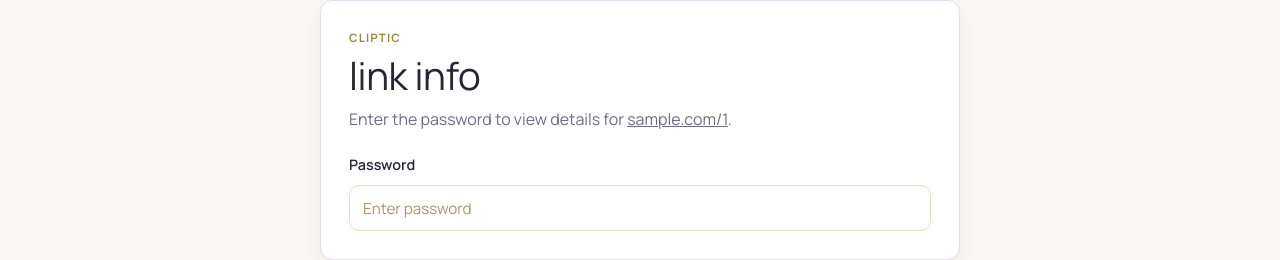
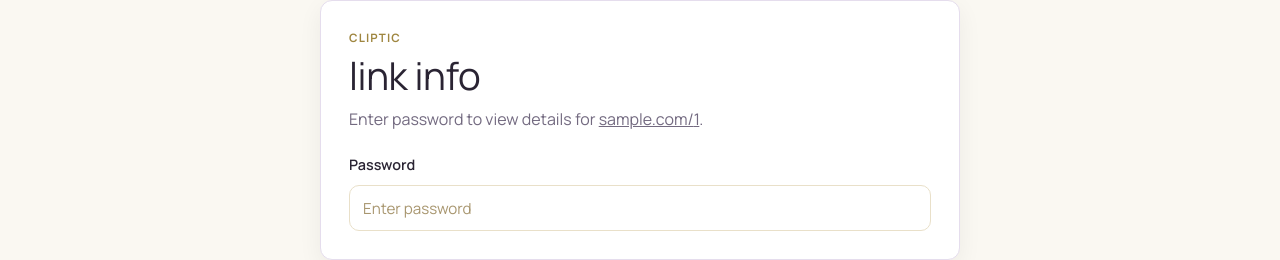
Before and after one commit to mtxrii/cliptic, a Next.js app in the folder cliptic-frontend/: page /info/1 in a window 1280 px wide. Shown: the part 302-562 px from the top of the page. Built offline with nearby package versions, Linux system fonts and the light colour scheme.

Commit message:
Updated subtitle text in /info page for clarity

```diff
--- a/cliptic-frontend/app/info/[alias]/page.js
+++ b/cliptic-frontend/app/info/[alias]/page.js
@@ -6,7 +6,7 @@ export default function LinkInfoPage({ params }) {
       <section className="form-shell">
         <p className="eyebrow">Cliptic</p>
         <h1>link info</h1>
-        <p className="subtitle">Enter the password to view details for <a style={{textDecoration: 'underline'}} href={`sample.com/${alias}`} target="_blank" rel="noopener noreferrer">sample.com/{alias}</a>.</p>
+        <p className="subtitle">Enter password to view details for <a style={{textDecoration: 'underline'}} href={`sample.com/${alias}`} target="_blank" rel="noopener noreferrer">sample.com/{alias}</a>.</p>
 
         <form className="shortener-form" noValidate>
           <label htmlFor="password">Password</label>
```
